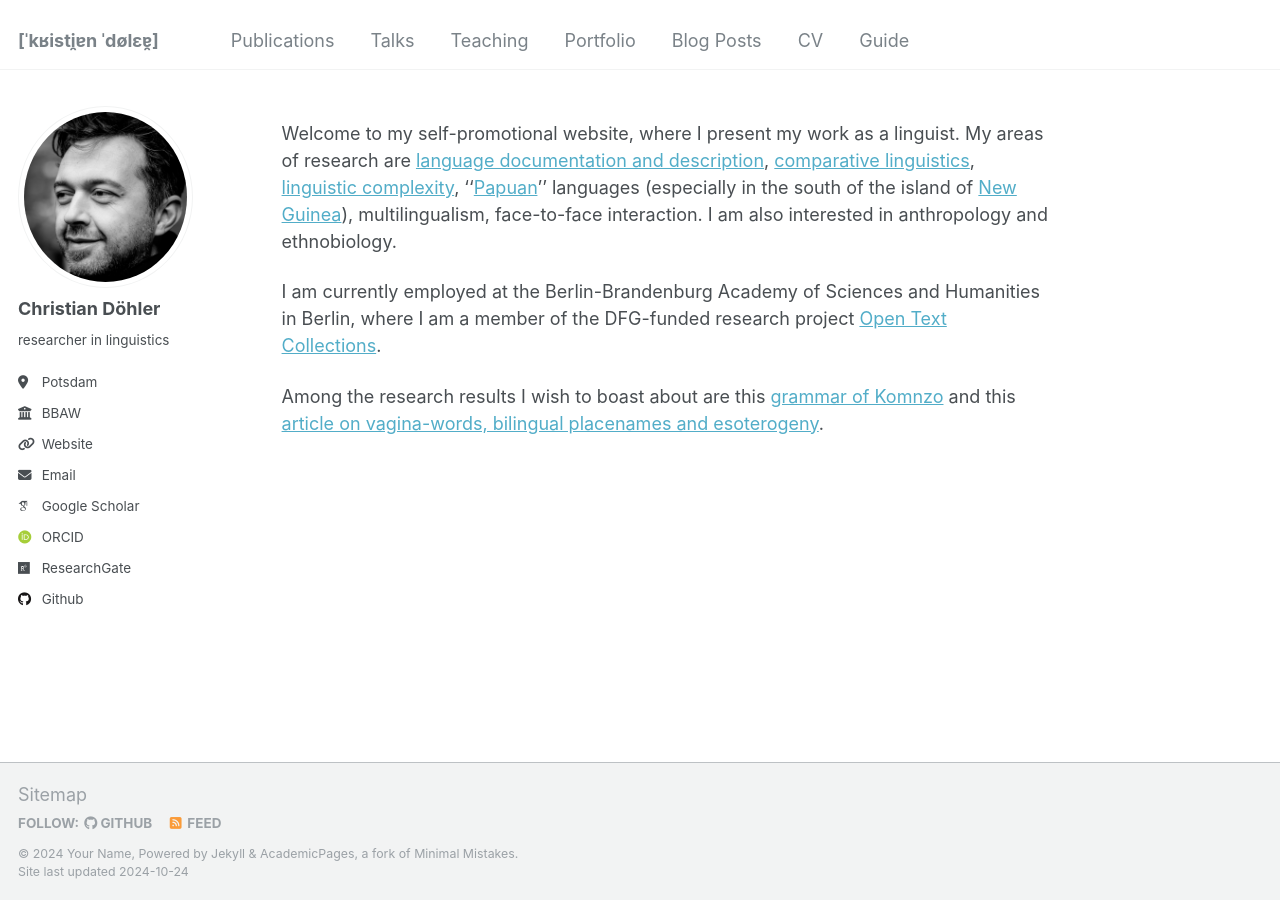
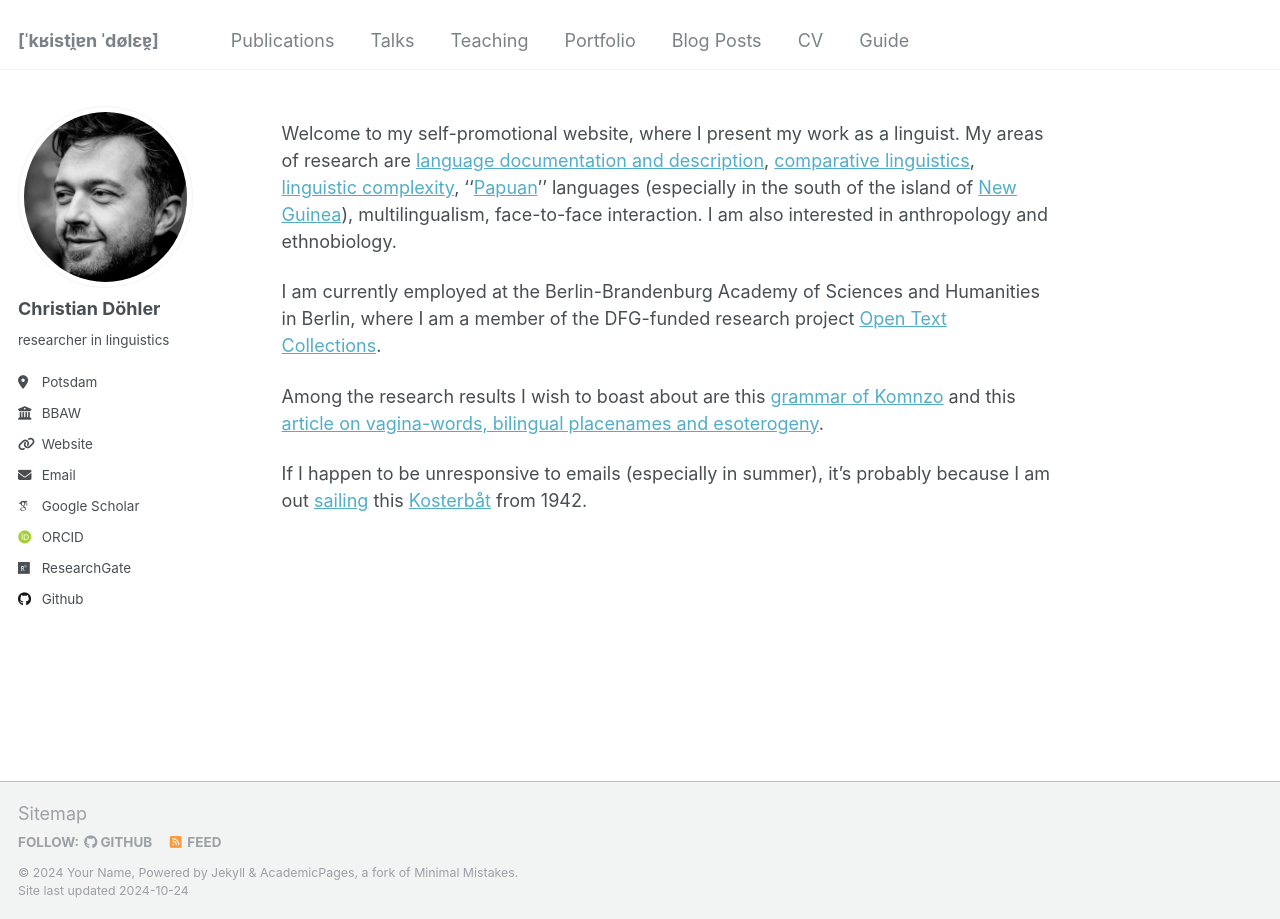
Before and after one commit to chrdoe/chrdoe.github.io, a Jekyll site: the page built from _pages/about.md, in a window 1280 px wide. Built offline with Jekyll 4.4.1, drawn with Linux system fonts in a browser that asks for light colours; some web fonts are replaced.

Commit message:
Update about.md

```diff
--- a/_pages/about.md
+++ b/_pages/about.md
@@ -12,3 +12,5 @@ Welcome to my self-promotional website, where I present my work as a linguist. M
 I am currently employed at the Berlin-Brandenburg Academy of Sciences and Humanities in Berlin, where I am a member of the DFG-funded research project [Open Text Collections](https://opentextcollections.github.io/).
 
 Among the research results I wish to boast about are this [grammar of Komnzo](https://langsci-press.org/catalog/book/212) and this [article on vagina-words, bilingual placenames and esoterogeny](https://doi.org/10.1177/13670069211023158).
+
+If I happen to be unresponsive to emails (especially in summer), it's probably because I am out [sailing](https://www.instagram.com/reel/C-5esc0NTUb) this [Kosterbåt](files/trossö.pdf) from 1942.
```
